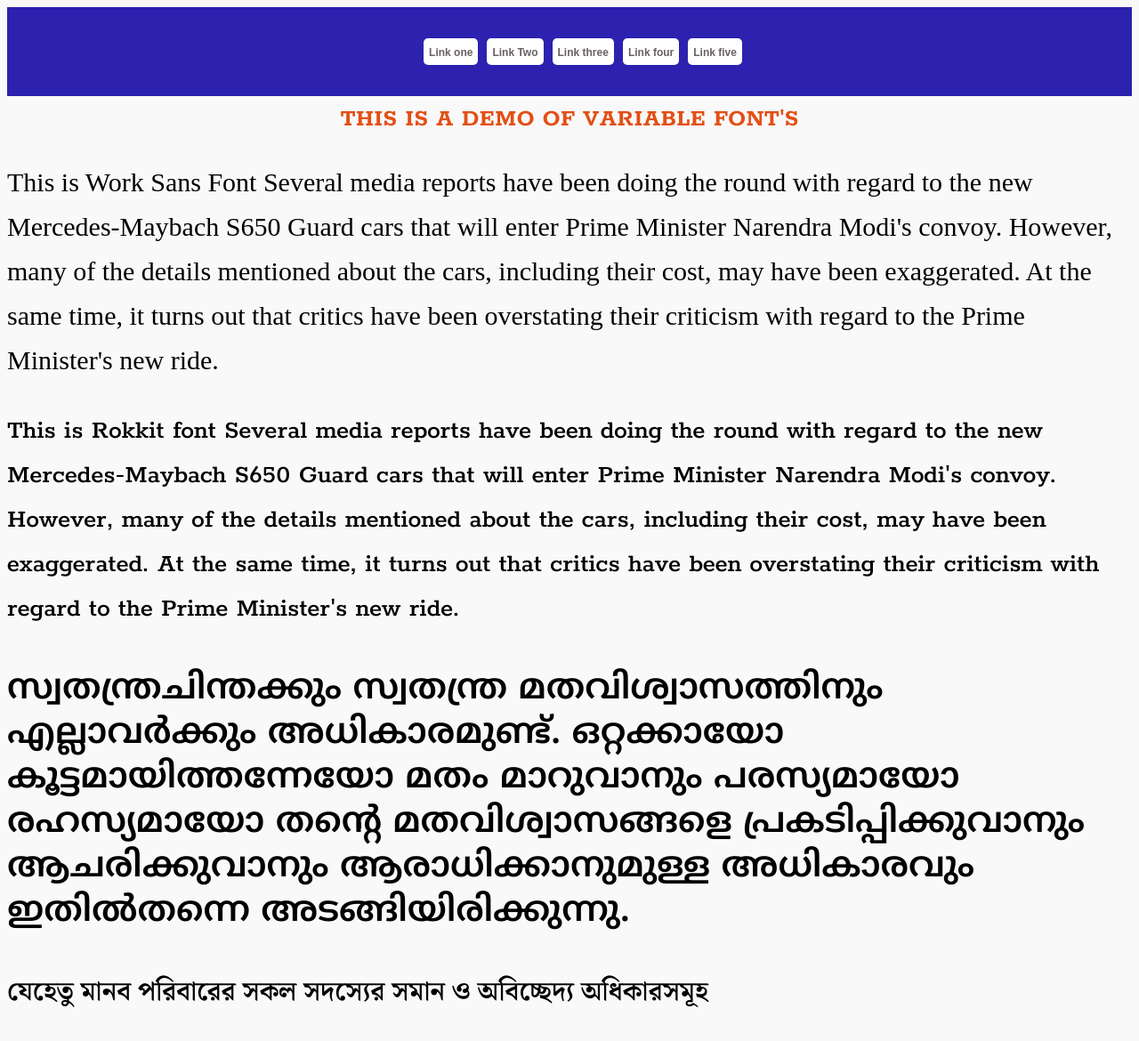
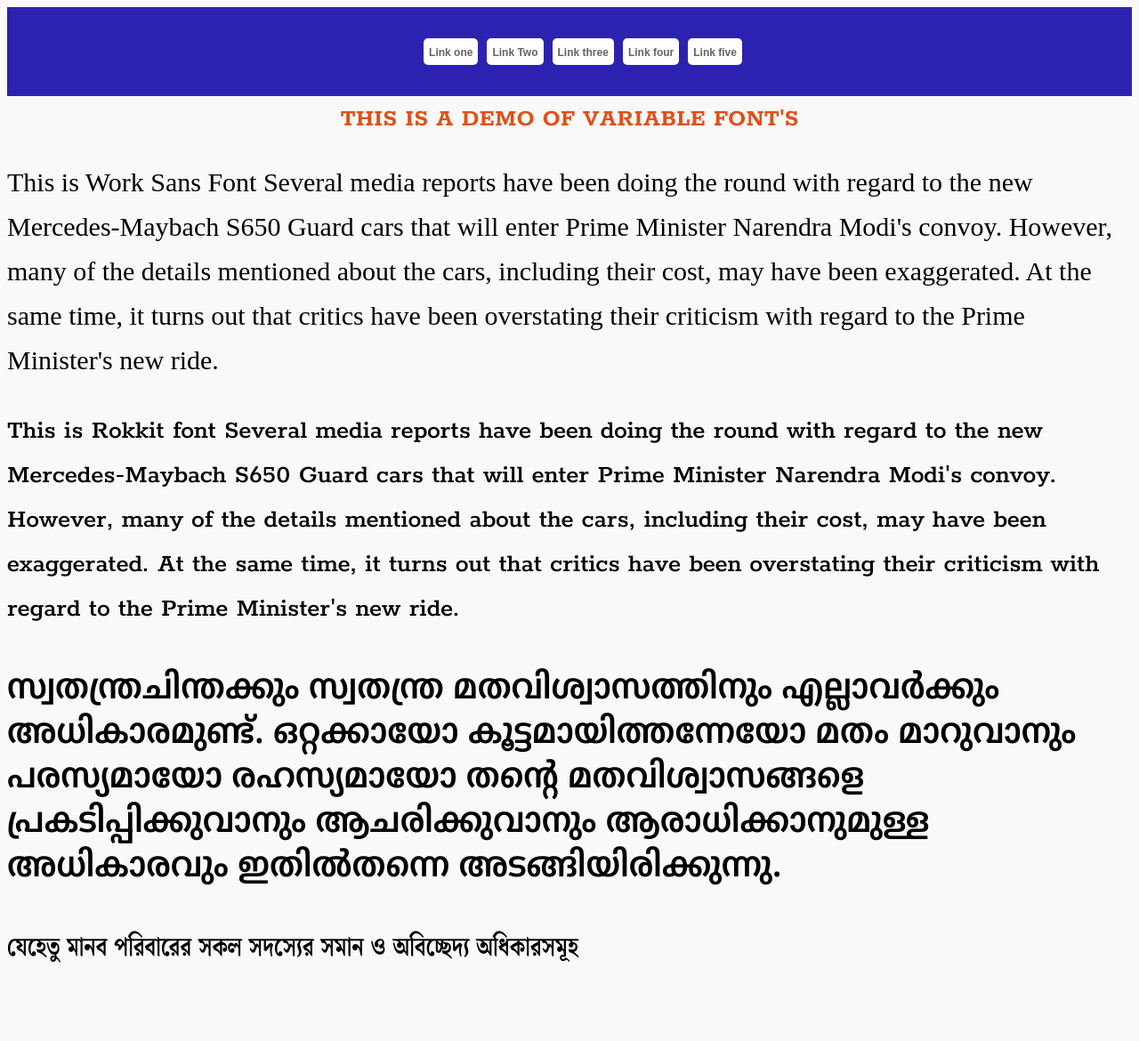
Before and after one commit to nitinchauhan1986/PostcssWithVaribalefonts, a website built with webpack: page index.html in a window 1280 px wide. Shown: the whole page at 89% size. After the commit the page ends 1120 px from the top, so only its background shows below. Built offline with nearby package versions, Linux system fonts and the light colour scheme; some packages are replaced by stand-ins of ours; files whose address does not match are found by name.

Commit message:
Some UI Twic

```diff
--- a/public/style.css
+++ b/public/style.css
@@ -60,12 +60,14 @@
     font-family: "NotoMalayalam";
     font-size: 40px;
     font-variation-settings: "wght" var(--text-axis);
+    font-stretch: 80%;
   }
 .body p:nth-child(4) {
     font-size: 30px;
     line-height: 50px;
     font-family: "NotoBengali";
     font-variation-settings: "wght" var(--text-axis);
+    font-stretch: 50%;
   }
 /* html {
   font-family: Rokkitt;
--- a/src/component/header.css
+++ b/src/component/header.css
@@ -37,6 +37,7 @@ header {
   color: var(--text-color);
   text-transform: uppercase;
 }
+
 ::placeholder {
   display: flex;
 }
--- a/src/typo/font.css
+++ b/src/typo/font.css
@@ -58,12 +58,14 @@
     font-family: "NotoMalayalam";
     font-size: 40px;
     font-variation-settings: "wght" var(--text-axis);
+    font-stretch: 80%;
   }
   &:nth-child(4) {
     font-size: 30px;
     line-height: 50px;
     font-family: "NotoBengali";
     font-variation-settings: "wght" var(--text-axis);
+    font-stretch: 50%;
   }
 }
 
```
